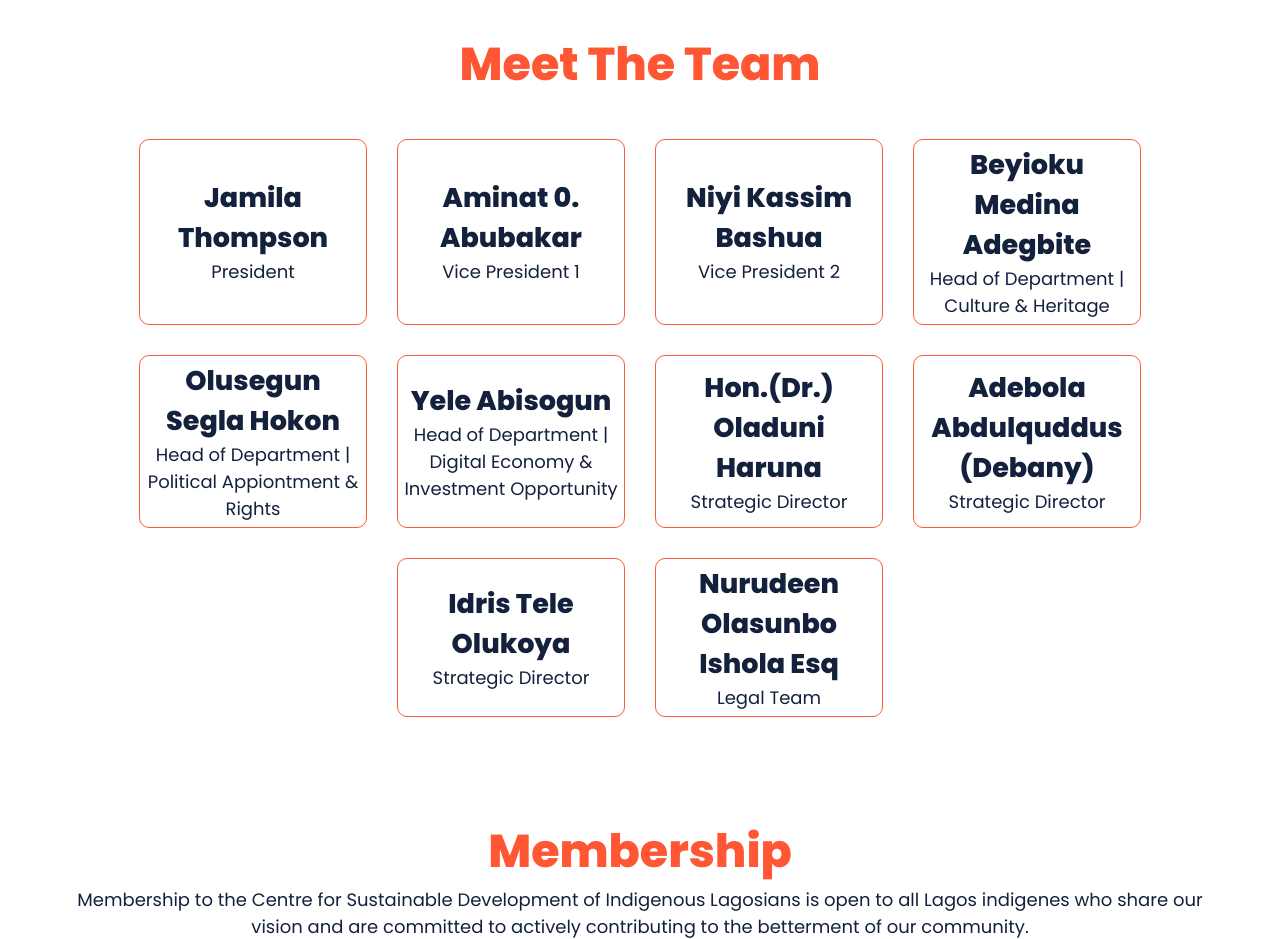
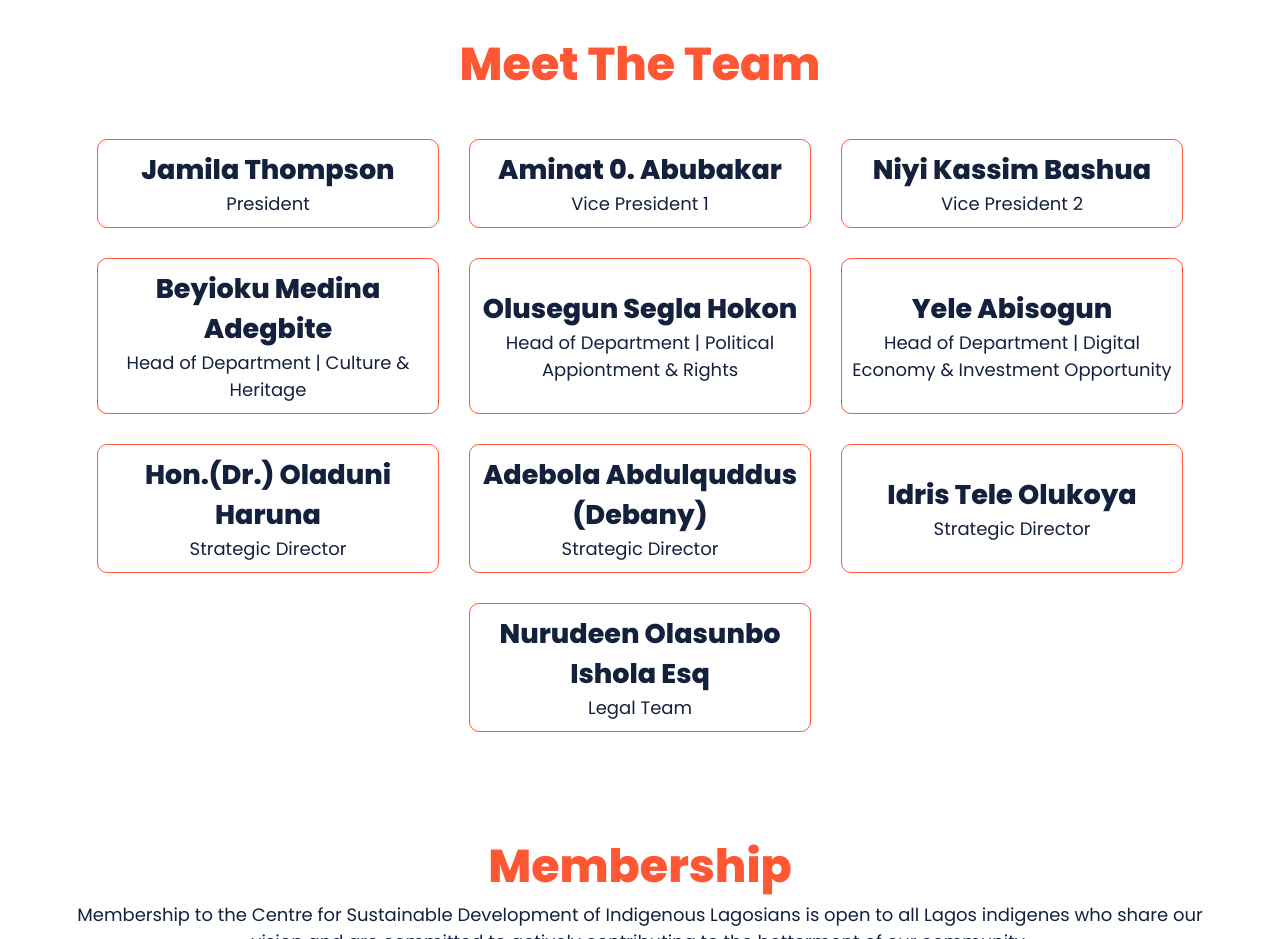
Before and after one commit to Jovicy/IndigeniousLagosians, a plain HTML site: page index.html in a window 1280 px wide. Shown: the part 3200-4139 px from the top of the page. Drawn offline with Linux system fonts and the light colour scheme.

Commit message:
increased the width of the member boxes

```diff
--- a/css/style.css
+++ b/css/style.css
@@ -275,10 +275,10 @@ body {
     flex-direction: column;
     border: 1px solid var(--orange);
     border-radius: 10px;
-    padding: 5px;
+    padding: 10px;
     align-items: center;
     justify-content: center;
-    width: 20%;
+    width: 30%;
     gap: 10px;
     cursor: pointer;
 }
```
